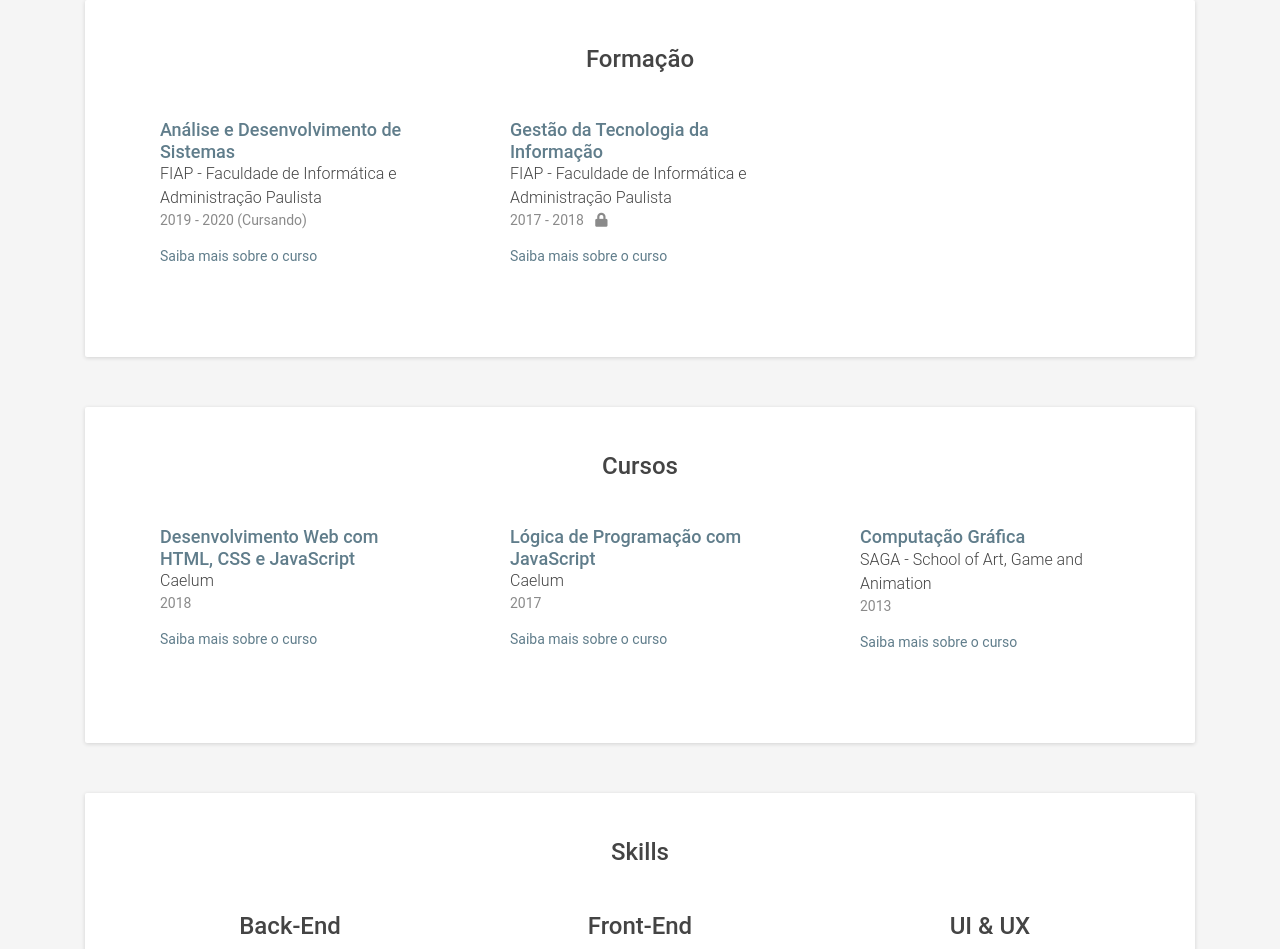
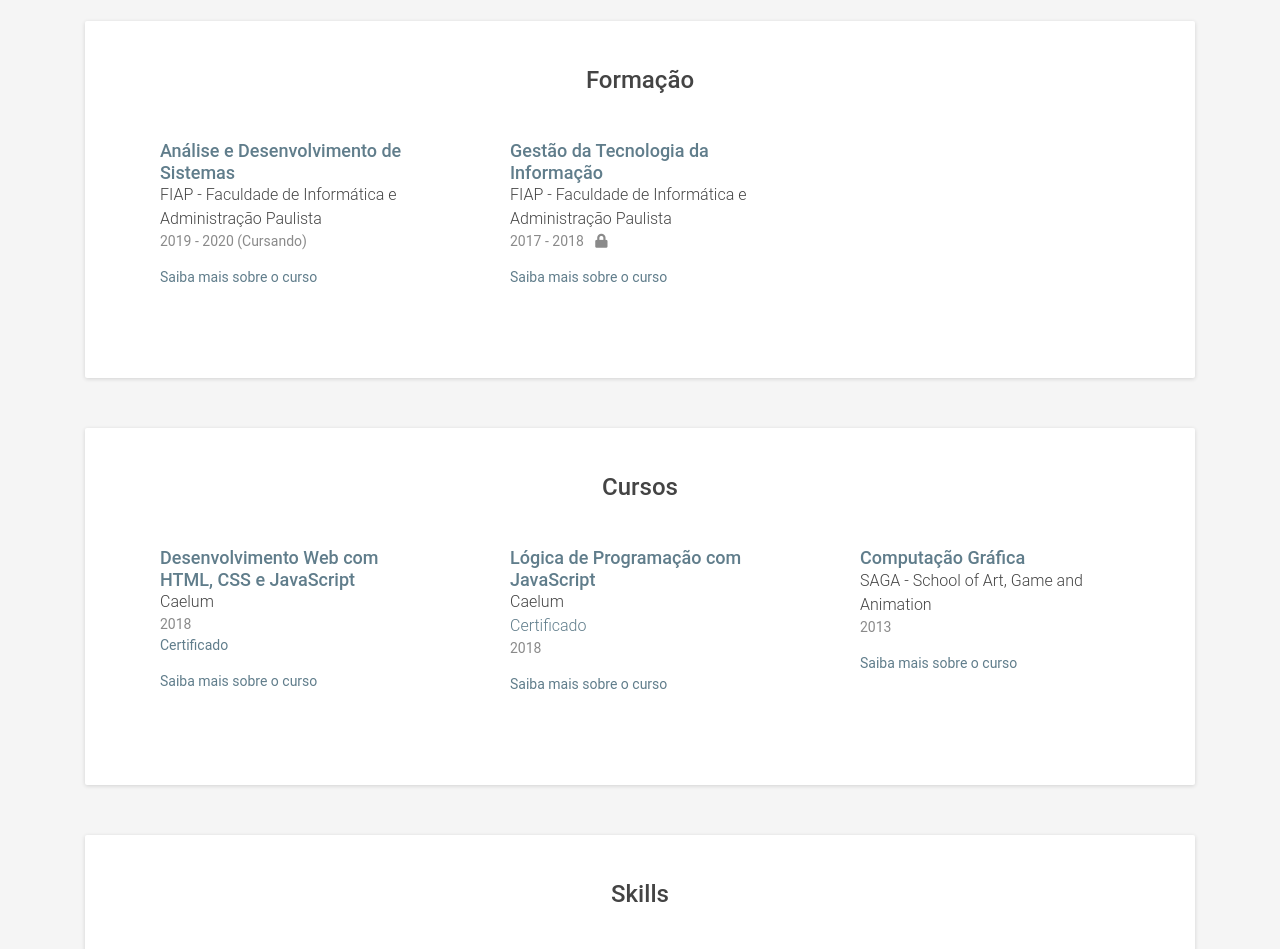
Before and after one commit to RBritoX/rbritox.github.io, a plain HTML site: page index.html in a window 1280 px wide. Shown: the part 1851-2800 px from the top of the page. Drawn offline with nearby package versions, Linux system fonts and the light colour scheme.

Commit message:
atualizacao html

```diff
--- a/index.html
+++ b/index.html
@@ -33,7 +33,7 @@
                 <div class="container text-center">
                     <img class="profile-image rounded-circle" src="./foto.jpg" alt="foto">
                     <h1 class="name">Raphael Brito</h1>
-                    <div class="title">Full Stack Web Developer</div>
+                    <div class="title">Web Developer</div>
                     <div class="profile">
                         <p>Atuar na área de TI com desenvolvimento de sistemas criando aplicações sob medida e manter sistemas já existentes.
                         Integrar e desenvolver aplicações WEB com interfaces responsivas e desenvolver aplicações utilizando as principais
@@ -123,7 +123,7 @@
                             </div>
                             <!--//job-meta-->
                             <div class="job-desc text-justify">
-                                <p>Em 25/04/2018 iniciei um novo desafio no time de Support Ongoing da Mandaê, sendo responsável pela Integração de novos clientes,
+                                <p>Em 25/04/2018 iniciei um novo desafio no time de Support Ongoing da Mandaê, sendo responsável pela Integração de novos clientes (lojistas),
                                 pelo suporte de eventuais problemas que ocorram, posteriores à integração e pelo desenvolvimento de plugins e sistemas
                                 de automação, encerrando as atividades em 28/09/2018.</p>
                             </div>
@@ -254,7 +254,13 @@
                                     Caelum
                                 </div>
                                 <!--//education-body-->
-                                <div class="time">2018</div>
+                                <div class="time">
+                                    2018<br>
+                                    <a href="https://sistema.caelum.com.br/alumni/certificate?alunoCursoAlumni.token=cmFwaGFlbGxicml0b0BnbWFpbC5jb20=&alunoCursoAlumni.course=WD-43&alunoCursoAlumni.startDate=09/04/2018">
+                                        Certificado
+                                    </a>
+                                </div>
+
                                 <div class="desc">
                                     <a href="https://www.caelum.com.br/curso-html-css-javascript" target="_blank">Saiba mais sobre o curso</a>
                                 </div>
@@ -268,8 +274,13 @@
                                 <div class="education-body">
                                     Caelum
                                 </div>
+                                <div class="education-body">
+                                    <a href="https://sistema.caelum.com.br/alumni/certificate?alunoCursoAlumni.token=cmFwaGFlbGxicml0b0BnbWFpbC5jb20=&alunoCursoAlumni.course=WD-01&alunoCursoAlumni.startDate=08/01/2018">
+                                        Certificado
+                                    </a>
+                                </div>
                                 <!--//education-body-->
-                                <div class="time">2017</div>
+                                <div class="time">2018</div>
                                 <div class="desc">
                                     <a href="https://www.caelum.com.br/curso-logica-de-programacao" target="_blank">Saiba mais sobre o curso</a>
                                 </div>
@@ -306,7 +317,7 @@
                         <div class="row">
                             <div class="item col-12 col-md-4">
                                 <div class="item-inner">
-                                    <h4 class="degree">Back-End</h4>
+                                    <h5 class="degree">Back-End</h5>
                                     <div class="level">Desenvolvedor Pleno</div>
                                     <div class="desc">
                                         Desenvolvimento de APIs com Node.js
@@ -318,7 +329,7 @@
 
                             <div class="item col-12 col-md-4">
                                 <div class="item-inner">
-                                    <h4 class="skill-name">Front-End</h4>
+                                    <h5 class="degree">Front-End</h5>
                                     <div class="level">Desenvolvedor Pleno</div>
                                     <div class="desc">
                                         Desenvolvimento de páginas web responsivas com React.js / Vue.js / Angular e Bootstrap
@@ -330,7 +341,7 @@
 
                             <div class="item col-12 col-md-4">
                                 <div class="item-inner">
-                                    <h4 class="skill-name">UI & UX</h4>
+                                    <h5 class="degree">UI & UX</h5>
                                     <div class="level">Desenvolvedor Pleno</div>
                                     <div class="desc">
                                         Construção de layouts e templates inovadores com a melhor experiência do usuário
@@ -373,7 +384,7 @@
 
             <div id="contato-section" class="wrapper scrollto container">
                 <section class="contact-section section">
-                    <h2 class="section-title">Solução para o seu negócio</h2>
+                    <h2 class="section-title">Contato</h2>
                     <div class="intro pb-0">
                         <img class="profile-image rounded-circle" src="./foto.jpg" alt="foto">
 
```
Also changed, not shown: 1 other file.
